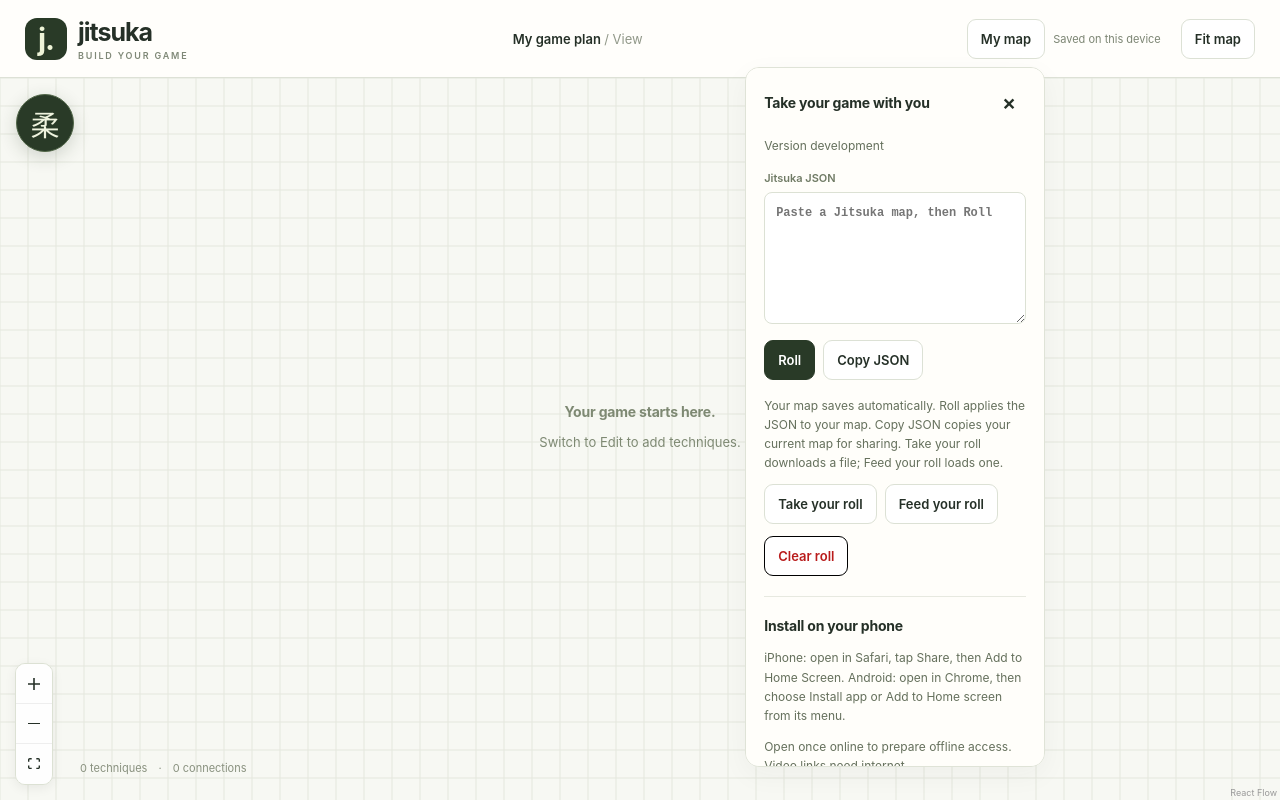
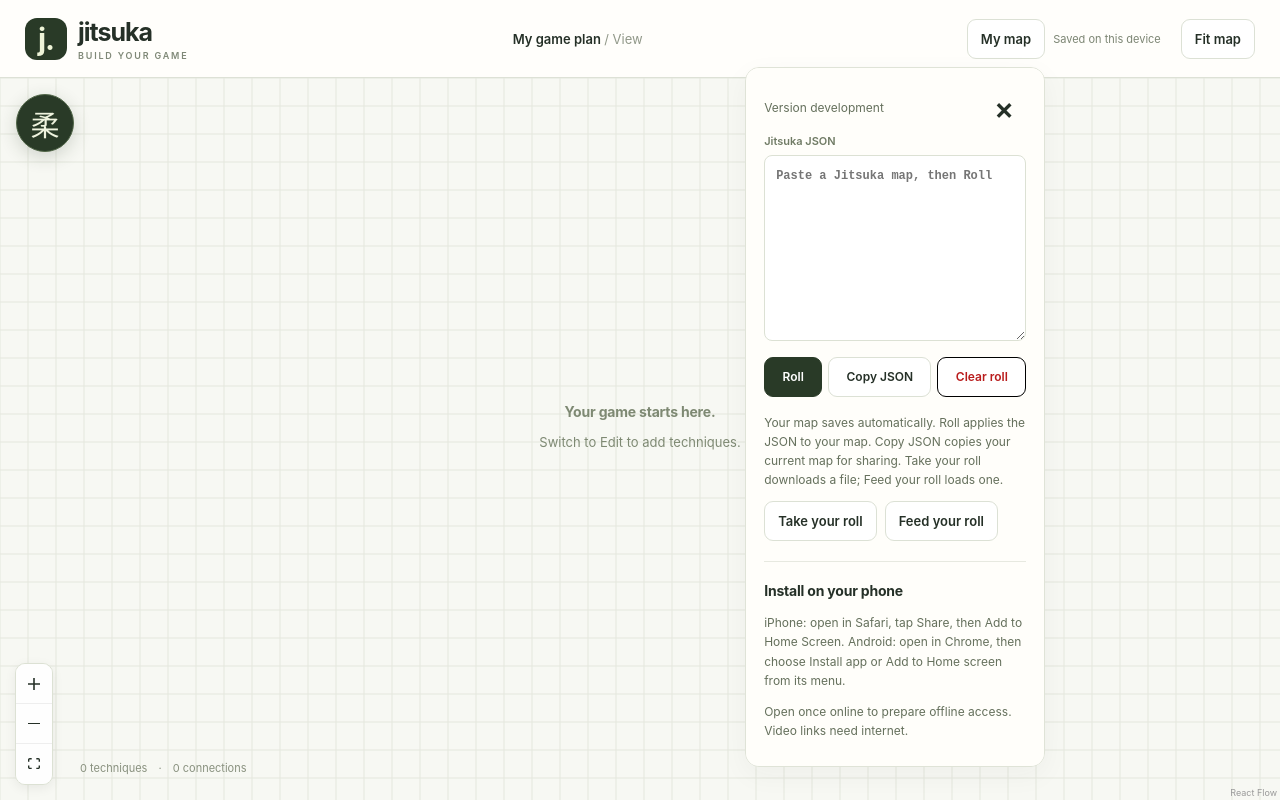
Before and after one commit to Citronex/jitsuka, a React (Vite) app: page / in a window 1280 px wide. Both pictures are taken after a click on the heading "My map". Built offline with nearby package versions, Linux system fonts and the light colour scheme.

Commit message:
Refine map panel layout and dismissal

```diff
--- a/package.json
+++ b/package.json
@@ -1,6 +1,6 @@
 {
   "name": "jitsuka",
-  "version": "0.1.7",
+  "version": "0.1.8",
   "private": true,
   "type": "module",
   "scripts": {
--- a/src/components/AppTools.tsx
+++ b/src/components/AppTools.tsx
@@ -1,4 +1,4 @@
-import { useRef, useState } from "react";
+import { useEffect, useRef, useState } from "react";
 import { useRegisterSW } from "virtual:pwa-register/react";
 import type { JitsukaDocument } from "../domain/schema";
 import {
@@ -23,6 +23,29 @@ export function AppTools({
   const [importRevision, setImportRevision] = useState(0);
   const [message, setMessage] = useState("");
   const [pending, setPending] = useState<JitsukaDocument | null>(null);
+  useEffect(() => {
+    if (!open) return;
+    const closeOutside = (event: PointerEvent) => {
+      if (
+        event.target instanceof Node &&
+        !details.current?.contains(event.target)
+      ) {
+        if (details.current) details.current.open = false;
+      }
+    };
+    const closeOnEscape = (event: KeyboardEvent) => {
+      if (event.key === "Escape") {
+        if (details.current) details.current.open = false;
+        summary.current?.focus();
+      }
+    };
+    document.addEventListener("pointerdown", closeOutside, true);
+    document.addEventListener("keydown", closeOnEscape);
+    return () => {
+      document.removeEventListener("pointerdown", closeOutside, true);
+      document.removeEventListener("keydown", closeOnEscape);
+    };
+  }, [open]);
   const {
     offlineReady: [offlineReady],
     needRefresh: [needRefresh],
@@ -46,9 +69,10 @@ export function AppTools({
     >
       <summary ref={summary}>My map</summary>
       <div className="app-tools-panel panel">
-        <div className="inspector-heading">
-          <h2>Take your game with you</h2>
+        <div className="inspector-heading map-panel-heading">
+          <p>Version {import.meta.env.VITE_APP_VERSION}</p>
           <button
+            className="close-map"
             aria-label="Close My map"
             onClick={() => {
               if (details.current) details.current.open = false;
@@ -58,9 +82,26 @@ export function AppTools({
             ×
           </button>
         </div>
-        <p>Version {import.meta.env.VITE_APP_VERSION}</p>
         {open && (
-          <DataPanel key={importRevision} document={map} onRoll={onImport} />
+          <DataPanel
+            key={importRevision}
+            document={map}
+            onRoll={onImport}
+            onClear={() => {
+              if (
+                !window.confirm(
+                  "are you sure? these will delete your roll data from the map (not your device)",
+                )
+              )
+                return;
+              onClear();
+              setPending(null);
+              setImportRevision((value) => value + 1);
+              setMessage(
+                "Canvas cleared. Reload to restore your saved roll. Editing or loading another roll will replace the saved roll.",
+              );
+            }}
+          />
         )}
         <p>
           Your map saves automatically. Roll applies the JSON to your map. Copy
@@ -71,25 +112,6 @@ export function AppTools({
           <button onClick={exportMap}>Take your roll</button>
           <button onClick={() => input.current?.click()}>Feed your roll</button>
         </div>
-        <button
-          className="clear-roll"
-          onClick={() => {
-            if (
-              !window.confirm(
-                "are you sure? these will delete your roll data from the map (not your device)",
-              )
-            )
-              return;
-            onClear();
-            setPending(null);
-            setImportRevision((value) => value + 1);
-            setMessage(
-              "Canvas cleared. Reload to restore your saved roll. Editing or loading another roll will replace the saved roll.",
-            );
-          }}
-        >
-          Clear roll
-        </button>
         <input
           hidden
           ref={input}
--- a/src/components/DataPanel.tsx
+++ b/src/components/DataPanel.tsx
@@ -8,9 +8,11 @@ import {
 export function DataPanel({
   document,
   onRoll,
+  onClear,
 }: {
   document: JitsukaDocument;
   onRoll: (document: JitsukaDocument) => void;
+  onClear: () => void;
 }) {
   // Mounted when the panel opens: snapshot once, then preserve the user's draft.
   const [text, setText] = useState(() =>
@@ -76,14 +78,14 @@ export function DataPanel({
         Jitsuka JSON
         <textarea
           ref={textarea}
-          rows={6}
+          rows={9}
           value={text}
           spellCheck={false}
           placeholder="Paste a Jitsuka map, then Roll"
           onChange={(event) => setText(event.target.value)}
         />
       </label>
-      <div className="transfer-buttons">
+      <div className="transfer-buttons roll-actions">
         <button className="primary" disabled={busy} onClick={() => void roll()}>
           {busy && (
             <span className="roll-spinner" aria-hidden="true">
@@ -95,6 +97,9 @@ export function DataPanel({
         <button disabled={busy} onClick={() => void copyJson()}>
           Copy JSON
         </button>
+        <button className="clear-roll" disabled={busy} onClick={onClear}>
+          Clear roll
+        </button>
       </div>
       {message && <p role="status">{message}</p>}
     </section>
--- a/src/styles.css
+++ b/src/styles.css
@@ -646,7 +646,8 @@ textarea {
 }
 .expand-tools {
   display: flex;
-  justify-content: space-between;
+  justify-content: flex-start;
+  gap: 12px;
   align-items: center;
   width: 100%;
   border: 0;
@@ -745,6 +746,27 @@ textarea {
   font-size: 13px;
   font-weight: 600;
 }
+.editor-dock .panel:has(> .expand-tools[aria-expanded="false"]) {
+  width: fit-content;
+  max-width: 100%;
+}
+.app-tools-panel .close-map {
+  margin-left: auto;
+  width: 44px;
+  min-height: 44px;
+  flex-shrink: 0;
+  font-size: 30px;
+  line-height: 1;
+}
+.map-panel-heading {
+  margin-bottom: 4px;
+}
+.map-panel-heading p {
+  margin: 0;
+}
+.map-panel-heading + .data-panel {
+  margin-top: 0;
+}
 .data-panel {
   margin: 16px 0;
 }
@@ -778,10 +800,18 @@ textarea {
   margin: 8px 0;
 }
 .clear-roll {
-  margin-top: 12px;
   background: #fff;
   border: 1px solid #000;
   color: #b91c1c;
+}
+.roll-actions {
+  gap: 6px;
+}
+.roll-actions button {
+  padding: 10px 8px;
+  font-size: 12px;
+  white-space: nowrap;
+  flex: 1 0 auto;
 }
 .clear-roll:hover {
   background: #fff;
```
Also changed, not shown: 1 other file (tests, documents, lock files or other folders).
